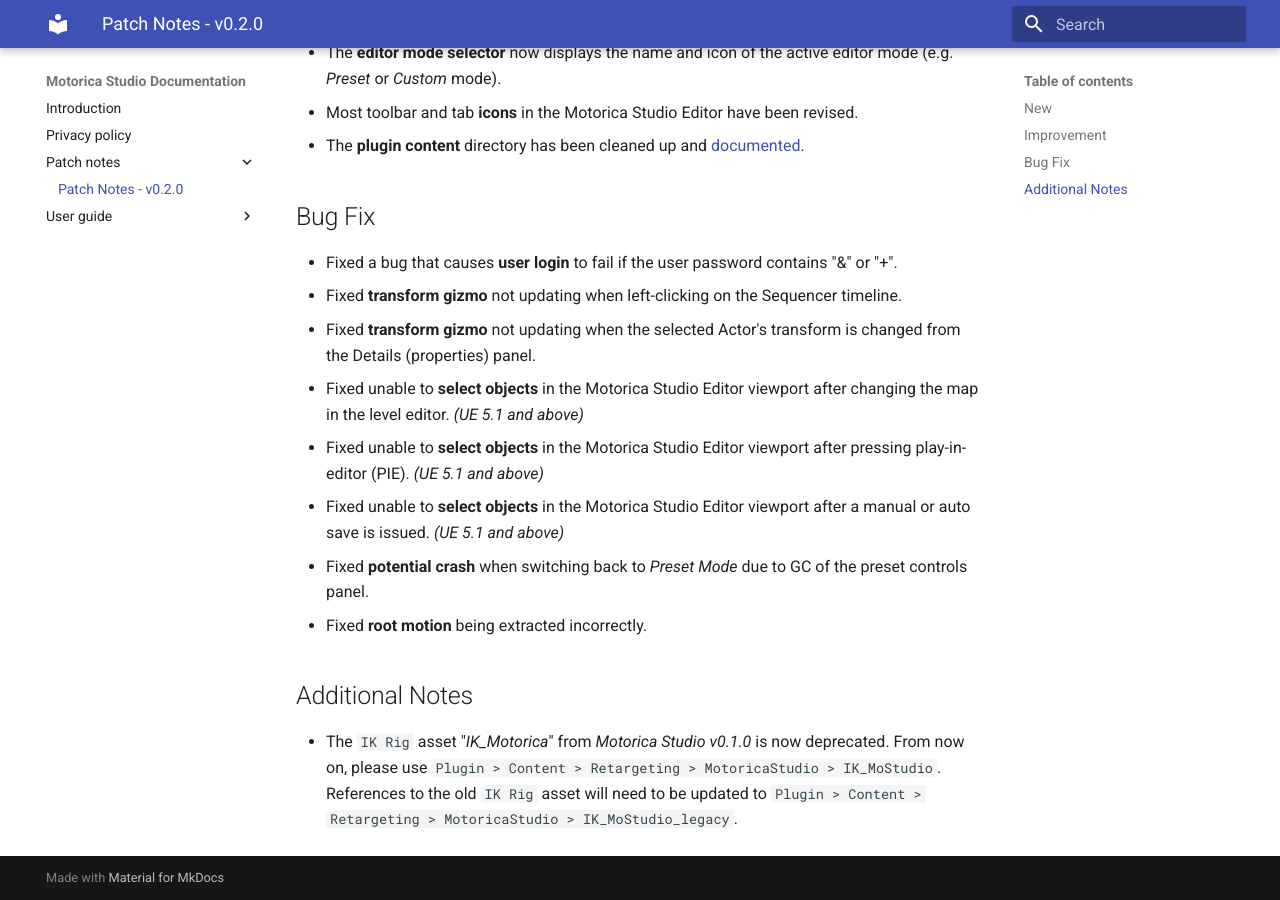
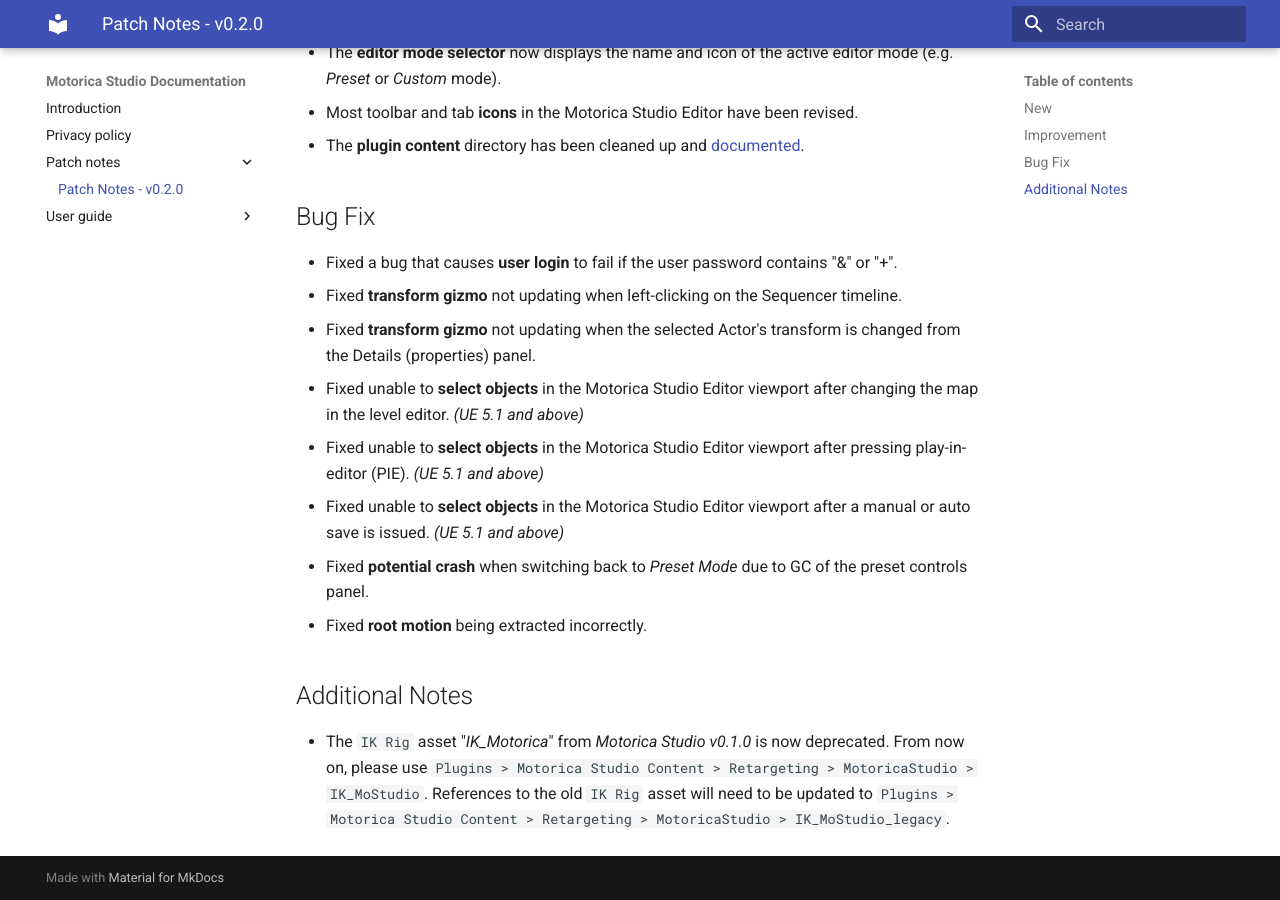
Before and after one commit to MotoricaAI/MoStudioDocs, an MkDocs documentation site: the page built from docs/patch-notes/patch-notes-v0-2-0.md, in a window 1280 px wide and 900 px high, scrolled down 534 px. Built offline with MkDocs 1.6.1 and Material for MkDocs 9.7.7, drawn with Linux system fonts in a browser that asks for light colours.

Commit message:
Update docs

```diff
--- a/docs/patch-notes/patch-notes-v0-2-0.md
+++ b/docs/patch-notes/patch-notes-v0-2-0.md
@@ -24,4 +24,4 @@
 - Fixed **root motion** being extracted incorrectly.
 
 ## Additional Notes
-- The `IK Rig` asset "*IK_Motorica*" from *Motorica Studio v0.1.0* is now deprecated. From now on, please use `Plugin > Content > Retargeting > MotoricaStudio > IK_MoStudio`. References to the old `IK Rig` asset will need to be updated to `Plugin > Content > Retargeting > MotoricaStudio > IK_MoStudio_legacy`.
+- The `IK Rig` asset "*IK_Motorica*" from *Motorica Studio v0.1.0* is now deprecated. From now on, please use `Plugins > Motorica Studio Content > Retargeting > MotoricaStudio > IK_MoStudio`. References to the old `IK Rig` asset will need to be updated to `Plugins > Motorica Studio Content > Retargeting > MotoricaStudio > IK_MoStudio_legacy`.
```
Also changed, not shown: docs/user-guide/included-assets.md (+1 -1 lines), docs/user-guide/retargeting.md (+1 -1 lines).
